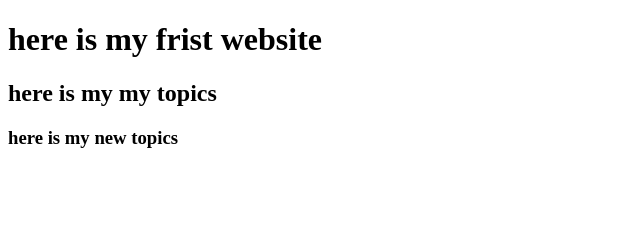
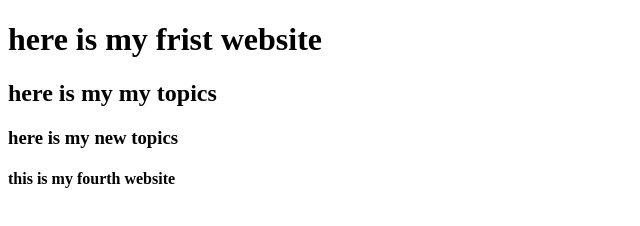
Before and after one commit to wasib800/this-is-my-second-folder, a plain HTML site: page index.html in a window 1280 px wide. Shown: the whole page, without its empty margins (0-640 px from the left). Drawn offline with Linux system fonts and the light colour scheme.

Commit message:
new header

```diff
--- a/index.html
+++ b/index.html
@@ -11,6 +11,7 @@
     <h1>here is my frist website</h1>
     <h2>here is my my topics</h2>
     <h3>here is my new topics</h3>
+    <h4>this is my fourth website</h4>
 
 </body>
 
```
